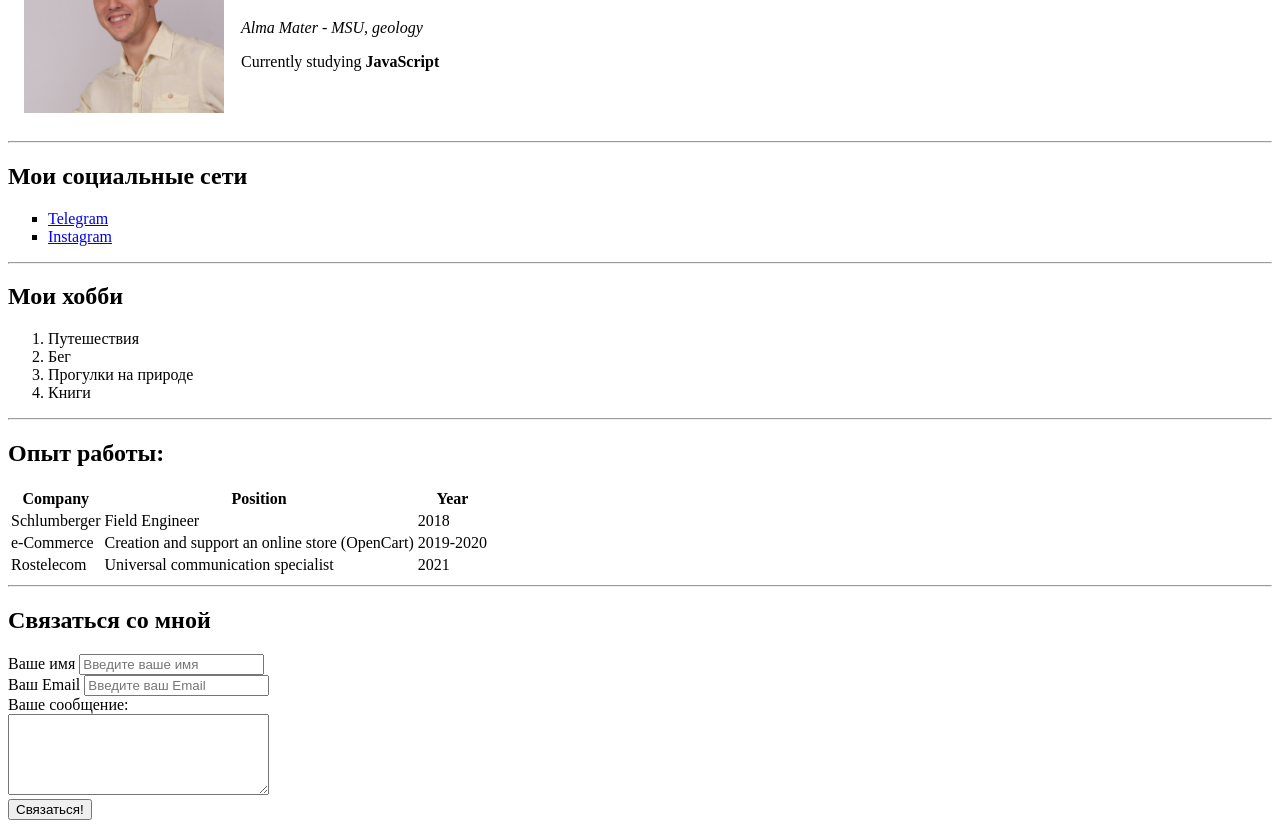
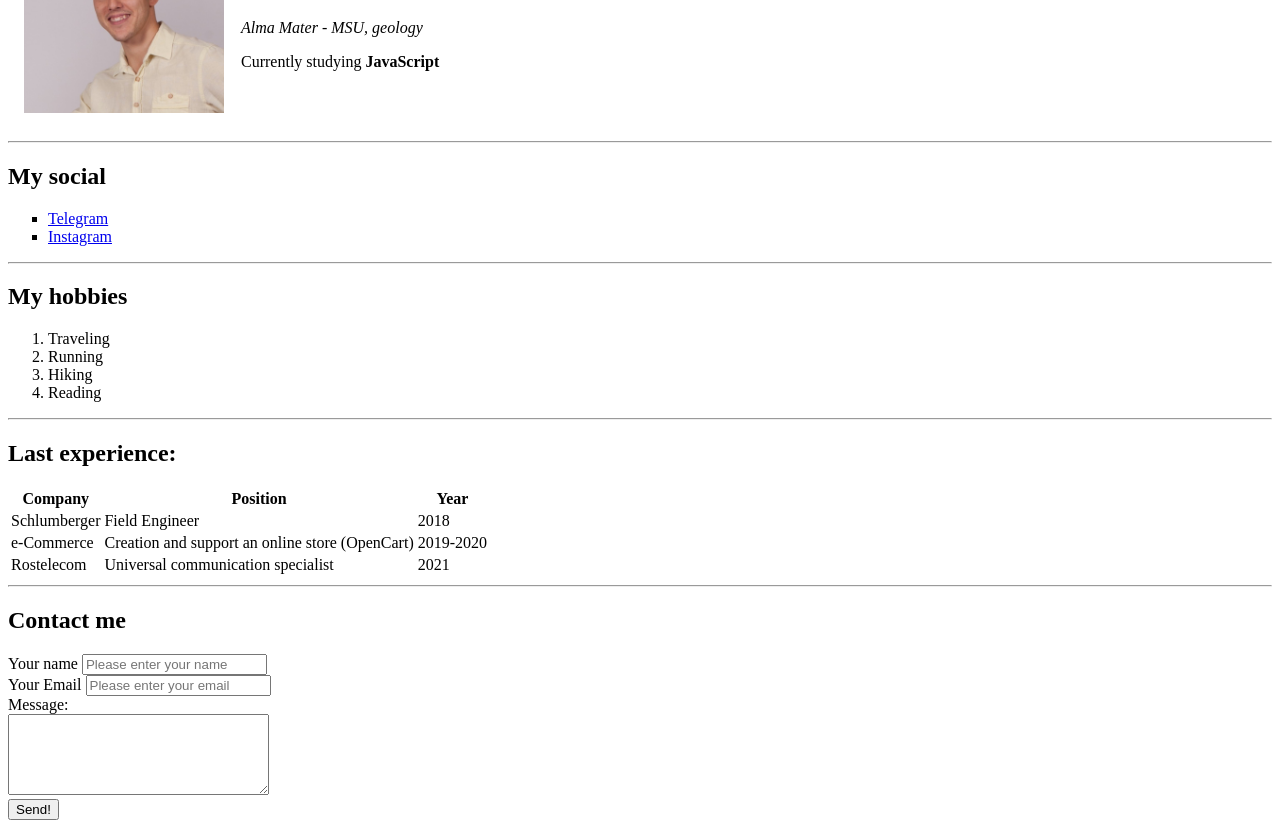
Before and after one commit to FKondakov/CV, a plain HTML site: page index.html in a window 1280 px wide. Shown: the part 115-943 px from the top of the page. Drawn offline with Linux system fonts and the light colour scheme.

Commit message:
Update index.html

```diff
--- a/index.html
+++ b/index.html
@@ -4,10 +4,6 @@
     <meta charset="UTF-8">
     <title>Fedor CV</title>
 </head>
-<!-- Need to add:
-    1. Russian version
-    2. Different Inputs
--->
 <body>
     <table cellspacing="15">
         <tr>
@@ -18,22 +14,22 @@
         </tr>
     </table>
 <hr>
-<h2>Мои социальные сети</h2>
+<h2>My social</h2>
     <ul type="square">
         <li><a href="https://t.me/FKondakov" target="_blank">Telegram</a></li>
         <li><a href="https://www.instagram.com/the_kondakovs" target="_blank">Instagram<a></li>
     </ul>
     <hr>
-<h2>Мои хобби</h2>
+<h2>My hobbies</h2>
 <ol>
-    <li>Путешествия</li>
-    <li>Бег</li>
-    <li>Прогулки на природе</li>
-    <li>Книги</li>
+    <li>Traveling</li>
+    <li>Running</li>
+    <li>Hiking</li>
+    <li>Reading</li>
 </ol>
 <hr>
 
-<h2>Опыт работы:</h2>
+<h2>Last experience:</h2>
 <table>
     <tr>
         <th>Company</th>
@@ -57,19 +53,19 @@
     </tr>
 </table>
 <hr>
-<h2>Связаться со мной</h2>
+<h2>Contact me</h2>
 <form action="">
-    <label for="name">Ваше имя</label>
-    <input type="text" name="" id="name" placeholder="Введите ваше имя">
+    <label for="name">Your name</label>
+    <input type="text" name="" id="name" placeholder="Please enter your name">
     <br>
-    <label for="mail">Ваш Email</label>
-    <input type="text" name="" id="mail" placeholder="Введите ваш Email">
+    <label for="mail">Your Email</label>
+    <input type="text" name="" id="mail" placeholder="Please enter your email">
     <br>
-    <label for="textarea">Ваше сообщение:</label>
+    <label for="textarea">Message:</label>
     <br>
     <textarea name="" id="textarea" cols="30" rows="5"></textarea>
     <br>
-    <input type="submit" value="Связаться!">
+    <input type="submit" value="Send!">
 </form>
 </body>
 </html>
```
